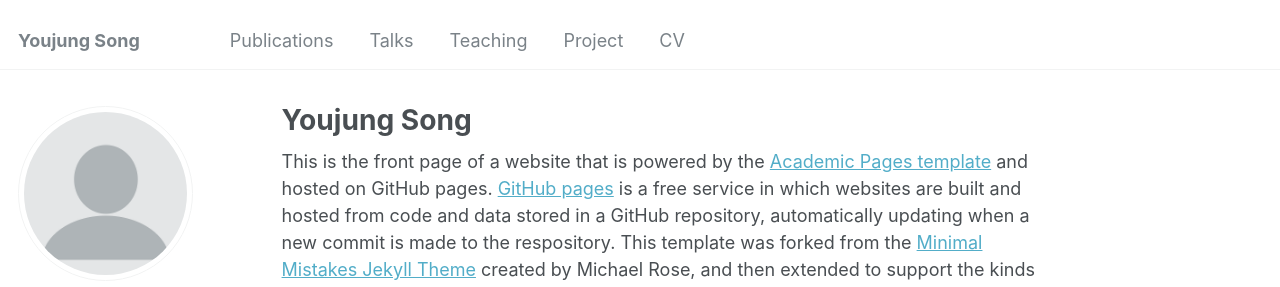
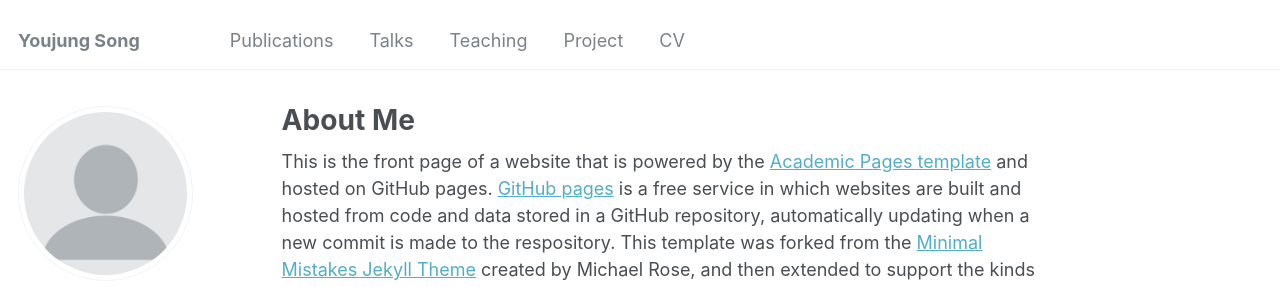
Before and after one commit to youjung-song/Youjung-song.github.io, a Jekyll site: the page built from _pages/about.md, in a window 1280 px wide and 1191 px high. Shown: the top 287 px of the window. Built offline with Jekyll 4.4.1, drawn with Linux system fonts in a browser that asks for light colours; some web fonts are replaced.

Commit message:
Update about.md

```diff
--- a/_pages/about.md
+++ b/_pages/about.md
@@ -1,6 +1,6 @@
 ---
 permalink: /
-title: "Youjung Song"
+title: "About Me"
 author_profile: true
 redirect_from:
   - /about/
```
